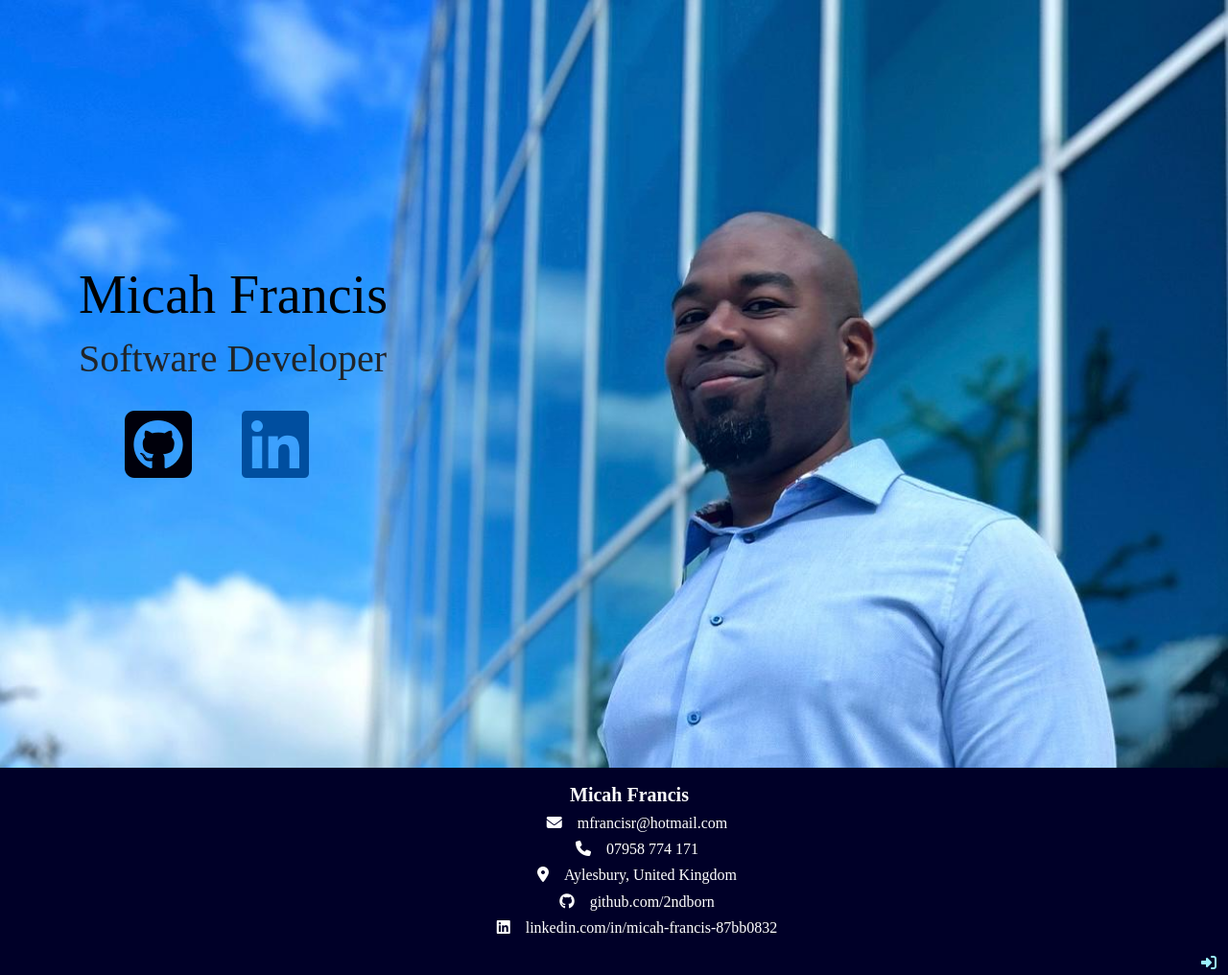
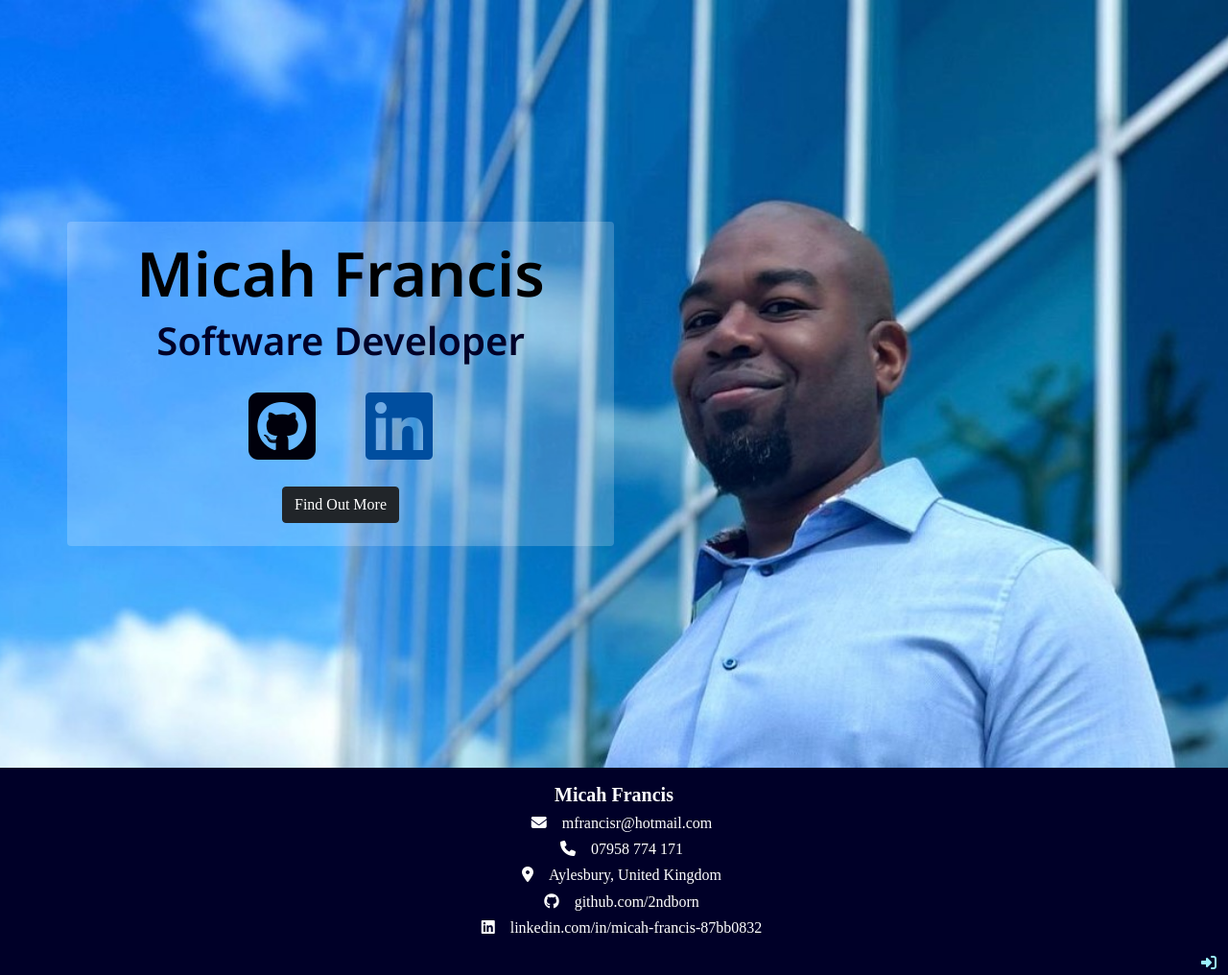
Before and after one commit to 2ndborn/micah_francis, a Django app: page / in a window 1280 px wide. Shown: the part 104-1120 px from the top of the page at 96% size. Run offline with Django 3.2, Linux system fonts and the light colour scheme; some libraries are stand-ins or nearby versions; some web fonts are replaced.

Commit message:
styled the hero image

```diff
--- a/home/templates/home/index.html
+++ b/home/templates/home/index.html
@@ -13,14 +13,17 @@
 <div class="bg-home home-image">
     <div class="container h-100">
         <div class="row h-100">
-            <div class="col-7 col-md-6 my-auto title-overlay">
-                <h1 class="display-4 logo-font text-black">
+            <div class="col-7 col-md-6 my-auto title-bg text-center rounded-2 pt-3">
+                <h1 class="display-3 logo-font text-black">
                     Micah Francis
                 </h1>
-                <h3 class="display-6">Software Developer</h3>
+                <h3 class="display-6 logo-font">Software Developer</h3>
                 <div class="social-container">
                     <a href=""><span class="social-icons git mx-4"><i class="fa-brands fa-square-github"></i></span></a>
                     <a href=""><span class="social-icons link mx-4"><i class="fa-brands fa-linkedin"></i></span></a>
+                </div>
+                <div class="text-center pb-4">
+                    <a href="" class="btn btn-dark">Find Out More</a>
                 </div>
             </div>
         </div>
--- a/static/css/base.css
+++ b/static/css/base.css
@@ -51,14 +51,15 @@ footer {
 
 .footer-content {
     list-style-type: none;
+    padding-left: 0;
 }
 .social-icons {
     font-size: 5rem;
 }
 
-.social-container {
+/* .social-container {
     margin-left: 24px;
-}
+} */
 
 .link {
     color: #004e9f;
@@ -78,29 +79,33 @@ footer {
 /****************************Home**********************************/
 
 .home-image {
-    background: url(/media/micah_hero.jpg) no-repeat;
+    background: url(/media/micah_hero2.jpg) no-repeat;
 }
 
 .bg-home {
     background-size: cover;
+    background-position: center center;
+    width: 100%;
     height: 100vh;
-    background-position-y: -150px;
 }
 
+.title-bg {
+    background-color: rgba(255, 255, 255, 0.2);
+}
 
-.header-container {
-    padding-top: 104px;
+.logo-font {
+    font-family: "Noto Sans", sans-serif;
+    color: #000028;
+    font-optical-sizing: auto;
+    font-weight: 600;
+    font-style: normal;
+    font-variation-settings:
+        "wdth" 100;
 }
 
 /****************************Media Queries**********************************/
-@media (max-width: 1366px) {
-    .bg-home {
-        background-position-y: 0;
+@media (min-width: 992px) {
+    .header-container {
+        padding-top: 104px;
     }
 }
-
-@media (max-width: 992px) {
-    .bg-home {
-        background-position-x: -250px;
-    }
-}
--- a/templates/base.html
+++ b/templates/base.html
@@ -73,7 +73,7 @@
           </ul>
         </div>
       </div>
-      <div class="row d-block d-lg-none mob-nav">
+      <div class="row d-block d-lg-none">
           <nav class="navbar navbar-expand-lg navbar-light bg-nav">
               <a href="{% url 'home' %}" class="text-decoration-none">
                 <h1 class="mb-0 name-link text-white">Micah Francis</h1>
```
Also changed, not shown: media/micah_hero2.jpg (added).
